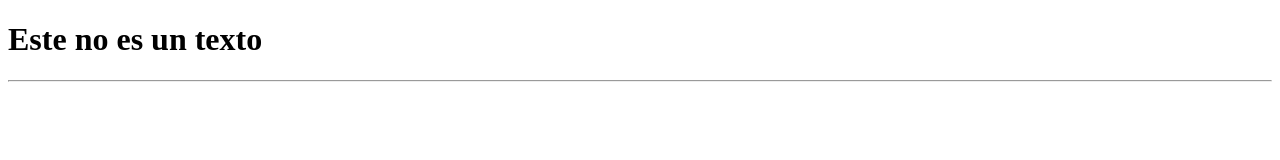
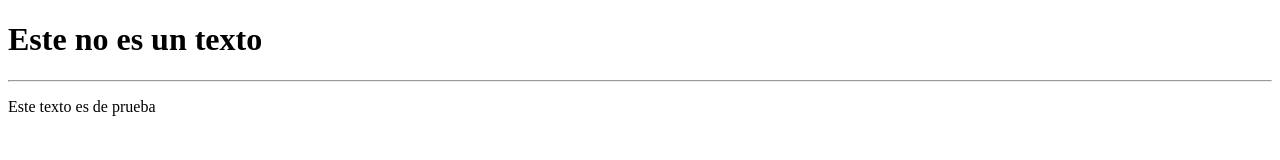
Before and after one commit to Drixner/javascript, a website: page 01-fundamentos/index.html in a window 1280 px wide. Drawn offline with Linux system fonts and the light colour scheme.

Commit message:
Add paragraph with test text in index.html

```diff
--- a/01-fundamentos/index.html
+++ b/01-fundamentos/index.html
@@ -7,6 +7,7 @@
   <body>
     <h1>Este no es un texto</h1>
     <hr />
+    <p>Este texto es de prueba</p>
 
     <!-- <p>Este texto es de prueba</p> -->
     <script src="assets/js/classes/class.js"></script>
```
